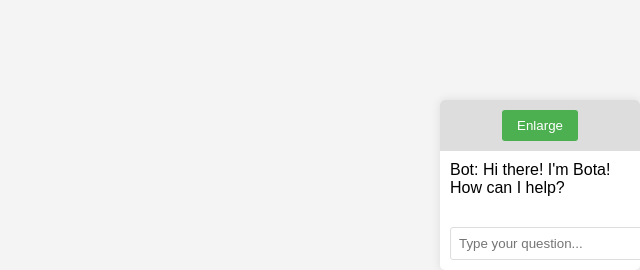
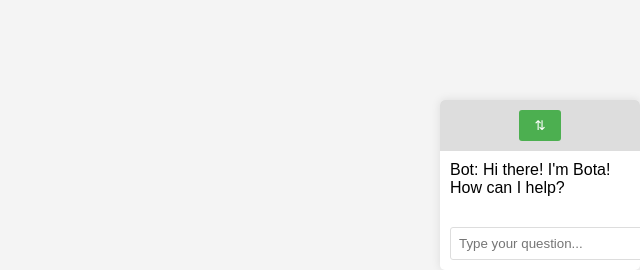
Before and after one commit to jeffmakuto/FAQ, a Flask app: page / in a window 1280 px wide. Shown: the part 530-800 px from the top of the page, without its empty margins (640-1280 px from the left). Run offline with Flask 3, Linux system fonts and the light colour scheme.

Commit message:
Update index.html

```diff
--- a/web_app/templates/index.html
+++ b/web_app/templates/index.html
@@ -10,7 +10,7 @@
     <div class="container" id="chat-container">
         <div class="chat-container-inner">
             <div class="chat-container-header">
-                <button id="enlarge-btn" onclick="toggleEnlarge()">Enlarge</button>
+                <button id="enlarge-btn" onclick="toggleEnlarge()">&#8645;</button>
             </div>
             <div class="chat-container-content" id="chat-container-content">
                 <!-- Messages will be added dynamically here -->
```
